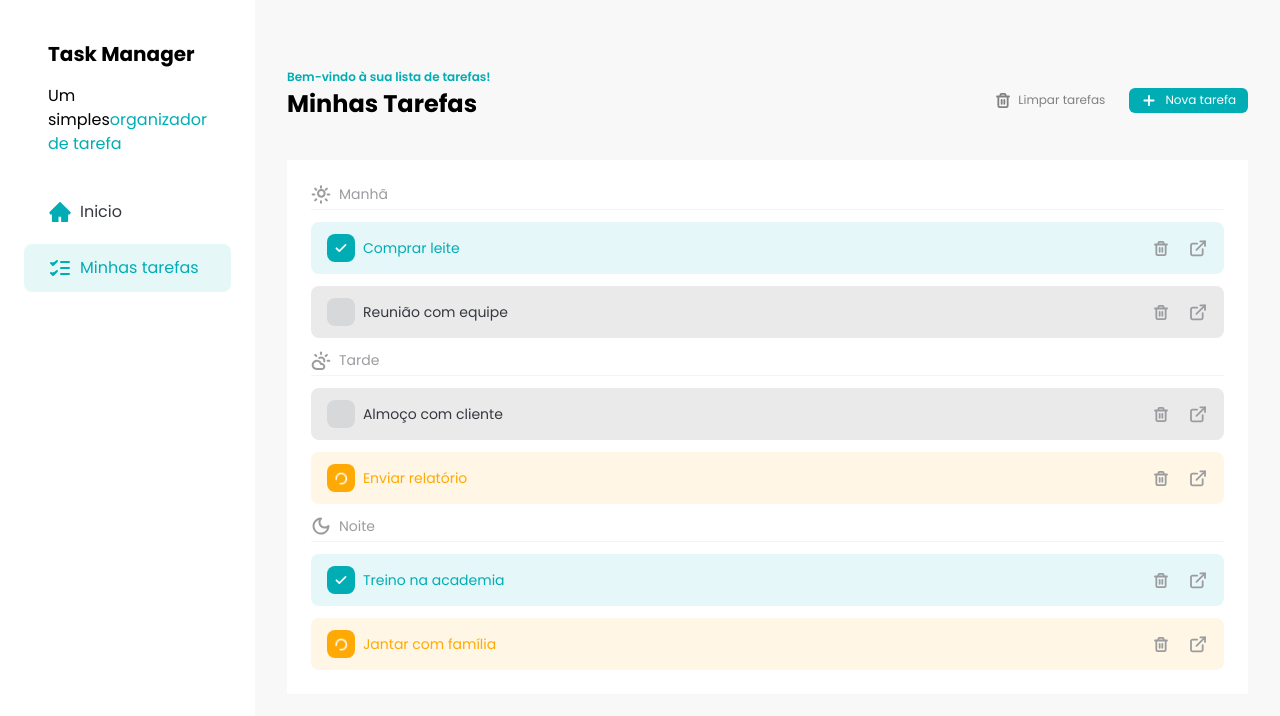
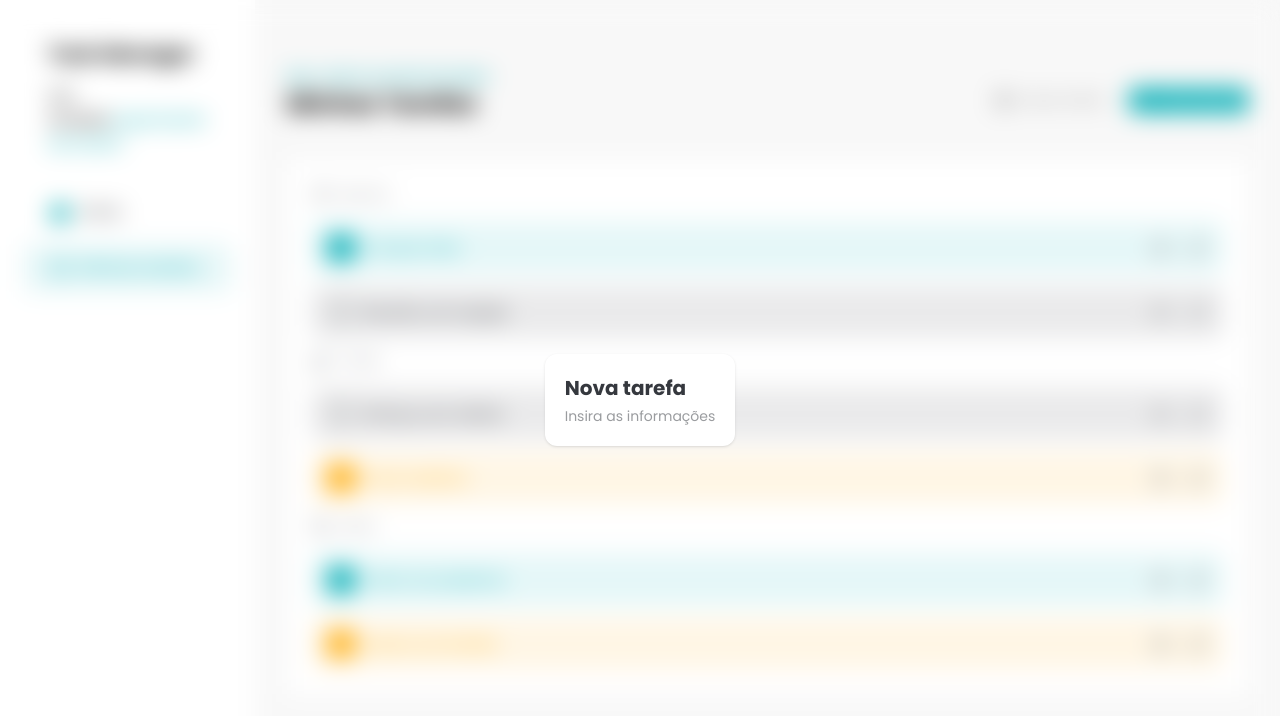
Before and after one commit to ramirescm/task-manager, a React (Vite) app: page / in a window 1280 px wide. Shown: the top 716 px of the page. Built offline with nearby package versions, Linux system fonts and the light colour scheme.

Commit message:
feat: add initial AddTaskDialog

```diff
--- /dev/null
+++ b/src/components/AddTaskDialog.jsx
@@ -0,0 +1,17 @@
+import { createPortal } from "react-dom"
+
+const AddTaskDialog = ({ isOpen }) => {
+  if (!isOpen) return null
+
+  return createPortal(
+    <div className="fixed top-0 bottom-0 left-0 flex h-screen w-screen items-center justify-center backdrop-blur-md">
+      <div className="rounded-xl bg-white p-5 shadow">
+        <h2 className="text-xl font-bold text-[#35383E]">Nova tarefa</h2>
+        <p className="mt-1 text-sm text-[#9a9c9f]">Insira as informações</p>
+      </div>
+    </div>,
+    document.body
+  )
+}
+
+export default AddTaskDialog
--- a/src/components/Tasks.jsx
+++ b/src/components/Tasks.jsx
@@ -9,6 +9,7 @@ import {
   TrashIcon,
 } from "../assets/icons"
 import TASKS from "../constants/tasks"
+import AddTaskDialog from "./AddTaskDialog"
 import Button from "./Button"
 import TaskItem from "./TaskItem"
 import TaskSeparator from "./TaskSeprator"
@@ -71,6 +72,8 @@ const Tasks = () => {
             <AddIcon />
             Nova tarefa
           </Button>
+
+          <AddTaskDialog isOpen={true} />
         </div>
       </div>
 
```
